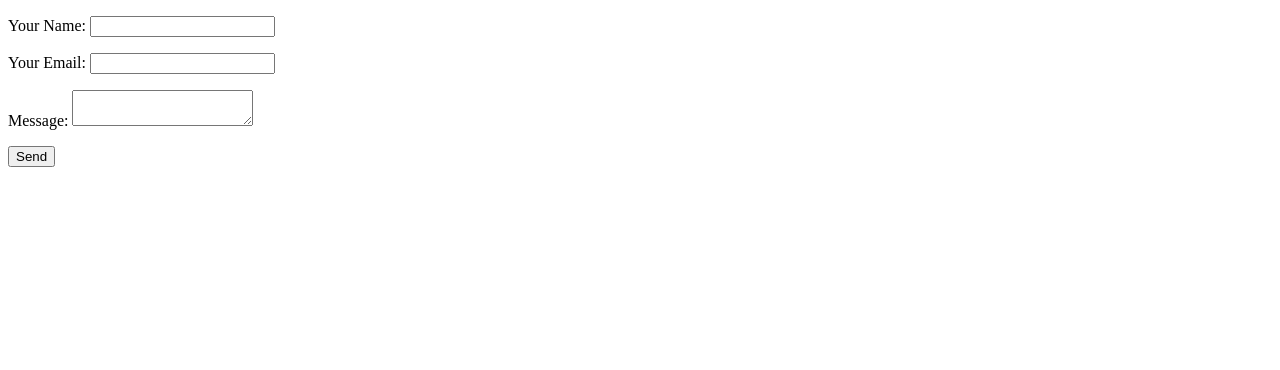
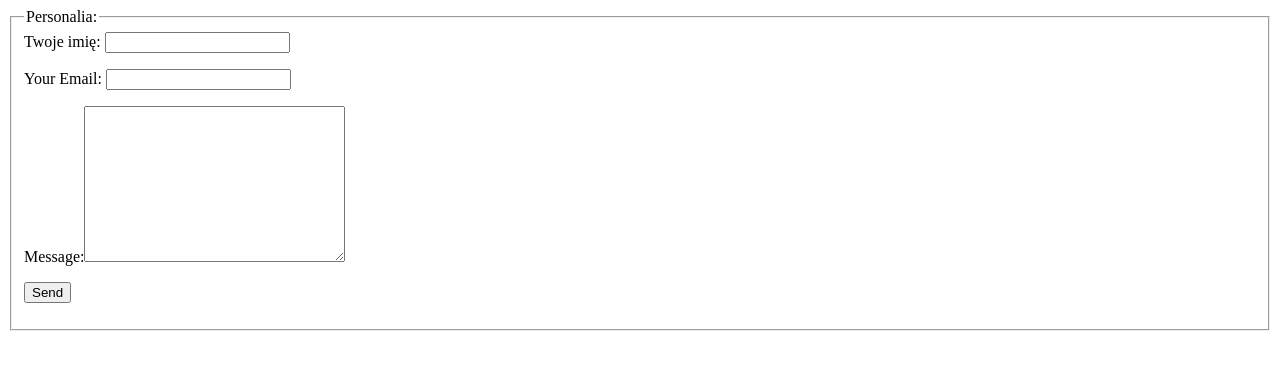
Before and after one commit to robZuk/marta, a Gatsby site: page /Contact in a window 1280 px wide. Built offline with nearby package versions, Linux system fonts and the light colour scheme; Gatsby itself is replaced by a stand-in of ours.

Commit message:
add required

```diff
--- a/src/pages/Contact.js
+++ b/src/pages/Contact.js
@@ -1,7 +1,7 @@
 import React from "react";
-import MainTemplate from "../templates/MainTemplate";
-import { Formik, Form, Field, ErrorMessage } from "formik";
-import styled from "styled-components";
+//import MainTemplate from "../templates/MainTemplate";
+//import { Formik, Form, Field, ErrorMessage } from "formik";
+//import styled from "styled-components";
 
 const Contact = () => {
   return (
@@ -26,26 +26,43 @@ const Contact = () => {
     //     <button type="submit">Send</button>
     //   </p>
     // </form>
-    <form name="contact" method="post">
-      <input type="hidden" name="form-name" value="contact" />
+    <form name="contact" method="post" autocomplet="on">
+      <fieldset>
+        <legend>Personalia:</legend>
+        <input type="hidden" name="form-name" value="contact" required />
+
+        <label for="name">
+          Twoje imię:{" "}
+          <input type="text" name="name" id="name" maxlength="20" required />
+        </label>
+
         <p>
-        <label>
-          Your Name: <input type="text" name="name" />
+          <label for="email">
+            Your Email:{" "}
+            <input
+              type="email"
+              name="email"
+              id="email"
+              maxlength="20"
+              required
+            />
           </label>
         </p>
         <p>
-        <label>
-          Your Email: <input type="email" name="email" />
-        </label>
-      </p>
-      <p>
-        <label>
-          Message: <textarea name="message"></textarea>
+          <label for="message">
+            Message:
+            <textarea
+              name="message"
+              id="message"
+              rows="10"
+              cols="30"
+            ></textarea>
           </label>
         </p>
         <p>
           <button type="submit">Send</button>
         </p>
+      </fieldset>
     </form>
   );
 };
```
Lines whose indentation alone changed are shown as unchanged.
